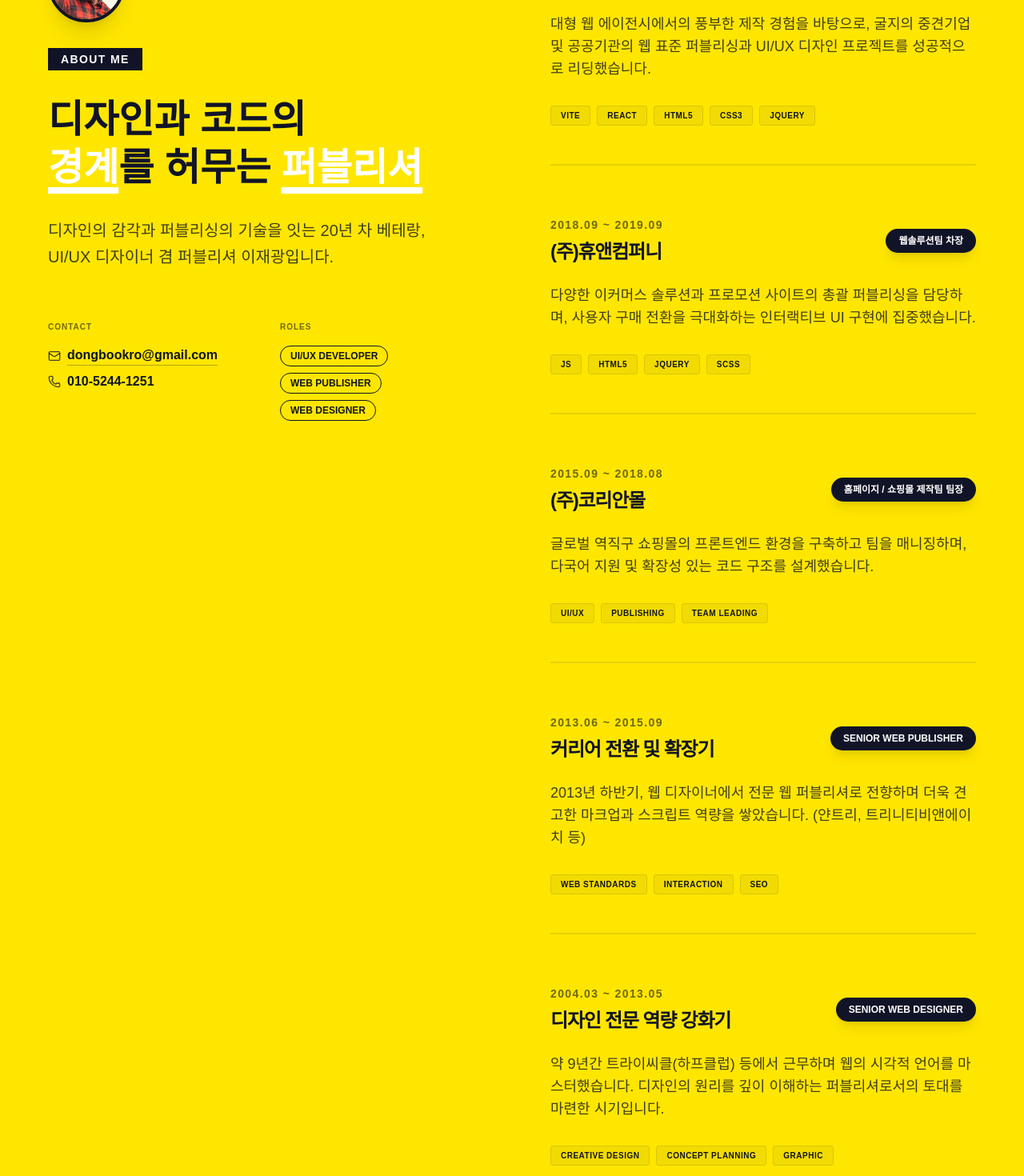
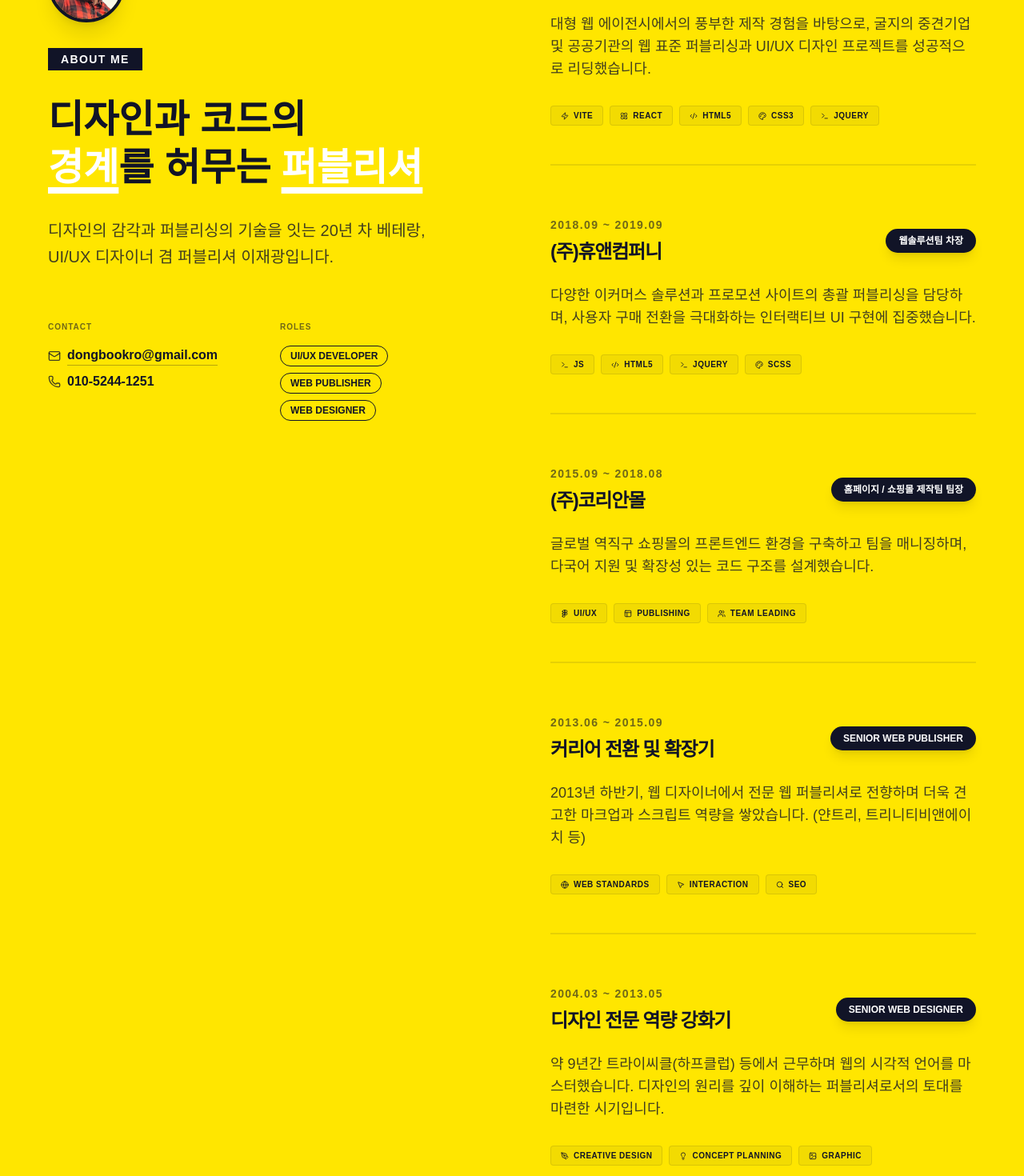
Before and after one commit to lebass98/Portfolio_2026, a React (Vite) app: page / in a window 1280 px wide. Shown: the part 1160-2630 px from the top of the page at 80% size. Built offline with nearby package versions, Linux system fonts and the light colour scheme; a web font is replaced by a local one.

Commit message:
style: About 섹션의 스킬 태그에 적절한 Lucide 아이콘 매핑

```diff
--- a/src/components/About.jsx
+++ b/src/components/About.jsx
@@ -1,10 +1,50 @@
 import { motion } from 'framer-motion';
 import { portfolioData } from '../data/portfolioData';
-import { Mail, Phone, ArrowUpRight } from 'lucide-react';
+import {
+  Mail,
+  Phone,
+  ArrowUpRight,
+  Zap,
+  Atom,
+  Code2,
+  Palette,
+  Terminal,
+  Figma,
+  Users,
+  Globe,
+  Search,
+  Layout,
+  Cpu,
+  PenTool,
+  CheckCircle2,
+  MousePointer2,
+  Lightbulb,
+  Image as ImageIcon
+} from 'lucide-react';
 import profileImg from '../assets/images/profile.jpg';
 
 const About = () => {
   const { profile, experience } = portfolioData;
+
+  const getSkillIcon = (skill) => {
+    const s = skill.toLowerCase();
+    if (s.includes('vite')) return <Zap size={10} />;
+    if (s.includes('react')) return <Atom size={10} />;
+    if (s.includes('html')) return <Code2 size={10} />;
+    if (s.includes('css') || s.includes('scss')) return <Palette size={10} />;
+    if (s.includes('js') || s.includes('jquery') || s.includes('javascript')) return <Terminal size={10} />;
+    if (s.includes('ui') || s.includes('ux') || s.includes('figma')) return <Figma size={10} />;
+    if (s.includes('leading') || s.includes('team') || s.includes('users')) return <Users size={10} />;
+    if (s.includes('web') || s.includes('standard')) return <Globe size={10} />;
+    if (s.includes('seo') || s.includes('search')) return <Search size={10} />;
+    if (s.includes('publishing')) return <Layout size={10} />;
+    if (s.includes('interaction')) return <MousePointer2 size={10} />;
+    if (s.includes('design') || s.includes('creative')) return <PenTool size={10} />;
+    if (s.includes('planning') || s.includes('concept')) return <Lightbulb size={10} />;
+    if (s.includes('graphic') || s.includes('image')) return <ImageIcon size={10} />;
+
+    return <Cpu size={10} />;
+  };
 
   return (
     <section id="about" className="bg-yellow-theme transition-colors duration-500">
@@ -88,7 +128,8 @@ const About = () => {
 
                 <div className="flex flex-wrap gap-2">
                   {item.skills.map(skill => (
-                    <span key={skill} className="text-[10px] font-bold uppercase tracking-wider px-3 py-1 bg-dark/5 border border-dark/10 text-dark rounded">
+                    <span key={skill} className="flex items-center gap-1.5 text-[10px] font-bold uppercase tracking-wider px-3 py-1 bg-dark/5 border border-dark/10 text-dark rounded group-hover:bg-dark group-hover:text-main group-hover:border-dark transition-all duration-300">
+                      {getSkillIcon(skill)}
                       {skill}
                     </span>
                   ))}
```
